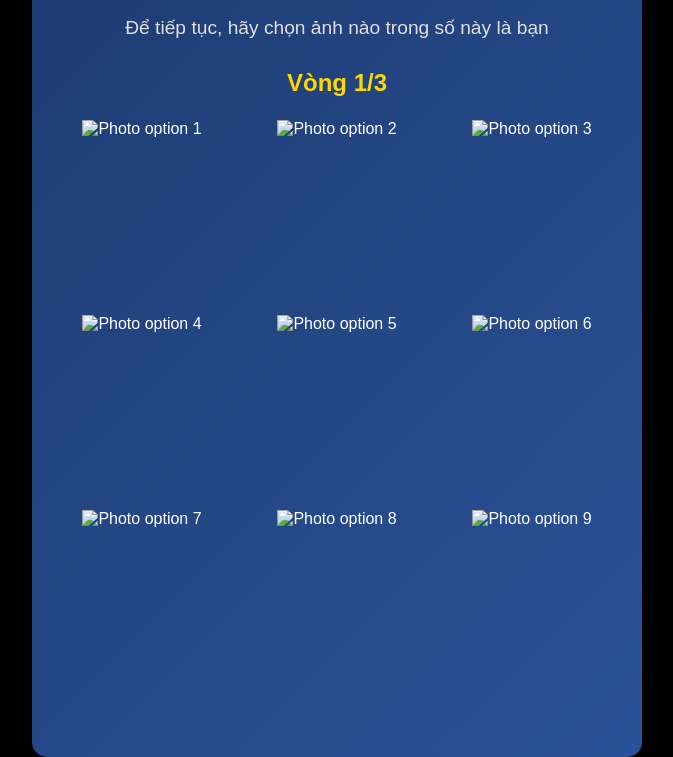
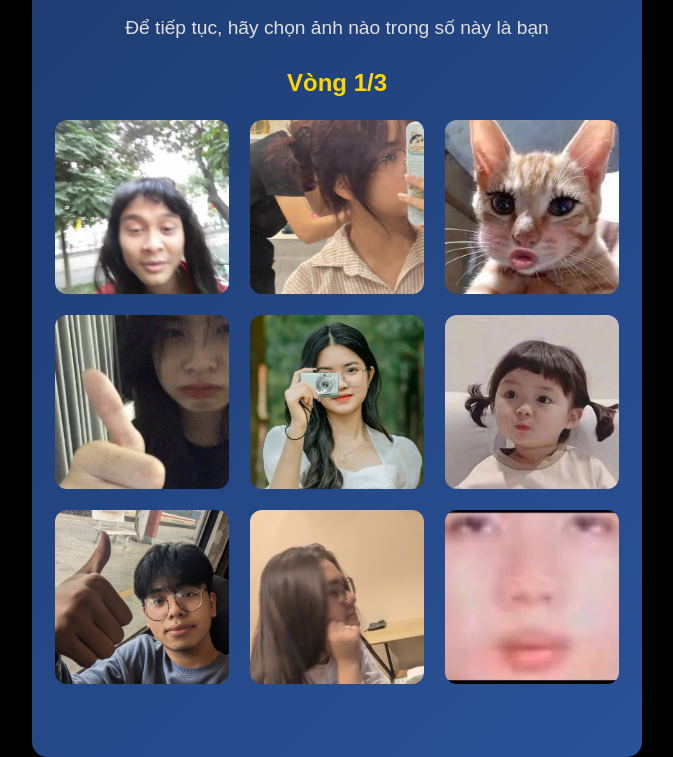
Before and after one commit to m1nhb1ee/hpbd, a plain HTML site: page index.html in a window 1280 px wide. Shown: the part 52-809 px from the top of the page, without its empty margins (303-976 px from the left). Drawn offline with Linux system fonts and the light colour scheme.

Commit message:
fix link

```diff
--- a/index.html
+++ b/index.html
@@ -536,21 +536,21 @@
         let isWaitingForResult = false;
 
         const userPhotos = [
-            '../hpbd/tree/master/data/b6961ba16b57e309ba46.jpg',
-            '../hpbd/tree/master/data/e1b99d00e5f66da834e7.jpg',
-            '../hpbd/tree/master/data/ef6a231b5aedd2b38bfc.jpg'
+            '../hpbd/data/b6961ba16b57e309ba46.jpg',
+            '../hpbd/data/e1b99d00e5f66da834e7.jpg',
+            '../hpbd/data/ef6a231b5aedd2b38bfc.jpg'
         ];
 
         // Decoy images (placeholder images) - 8 different ones for 9 total images
         const decoyPhotos = [
-            '../hpbd/tree/master/data/decoy/02a7065e13a89bf6c2b98.jpg',
-            '../hpbd/tree/master/data/decoy/147dc726d2d05a8e03c15.jpg',
-            '../hpbd/tree/master/data/decoy/42c5c64edcb854e60da94.jpg',
-            '../hpbd/tree/master/data/decoy/49e7958a807c0822516d6.jpg',
-            '../hpbd/tree/master/data/decoy/88453cf85e0ed6508f1f2.jpg',
-            '../hpbd/tree/master/data/decoy/976f42e12017a849f1061.jpg',
-            '../hpbd/tree/master/data/decoy/e5834d362fc0a79efed13.jpg',
-            '../hpbd/tree/master/data/decoy/f464eb56fea076fe2fb17.jpg',
+            '../hpbd/data/decoy/02a7065e13a89bf6c2b98.jpg',
+            '../hpbd/data/decoy/147dc726d2d05a8e03c15.jpg',
+            '../hpbd/data/decoy/42c5c64edcb854e60da94.jpg',
+            '../hpbd/data/decoy/49e7958a807c0822516d6.jpg',
+            '../hpbd/data/decoy/88453cf85e0ed6508f1f2.jpg',
+            '../hpbd/data/decoy/976f42e12017a849f1061.jpg',
+            '../hpbd/data/decoy/e5834d362fc0a79efed13.jpg',
+            '../hpbd/data/decoy/f464eb56fea076fe2fb17.jpg',
         ];
 
         function shuffleArray(array) {
```
